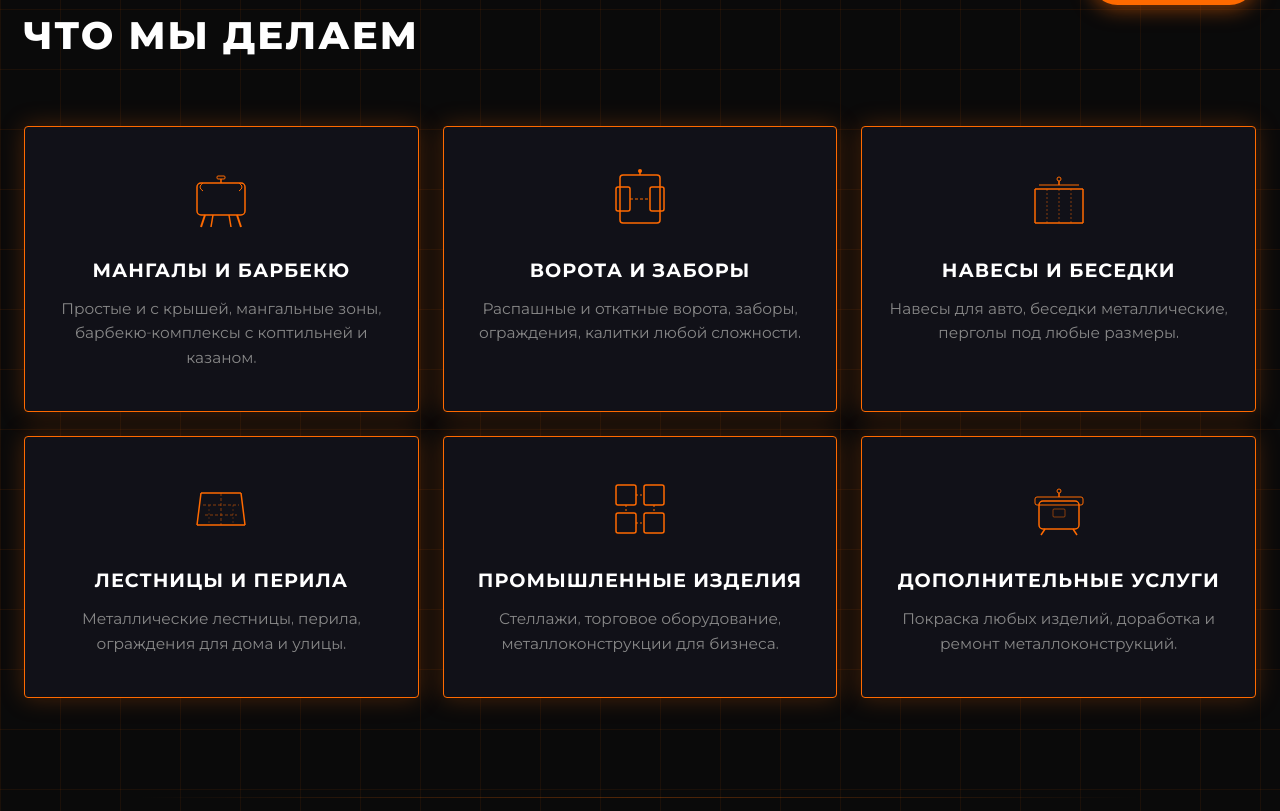
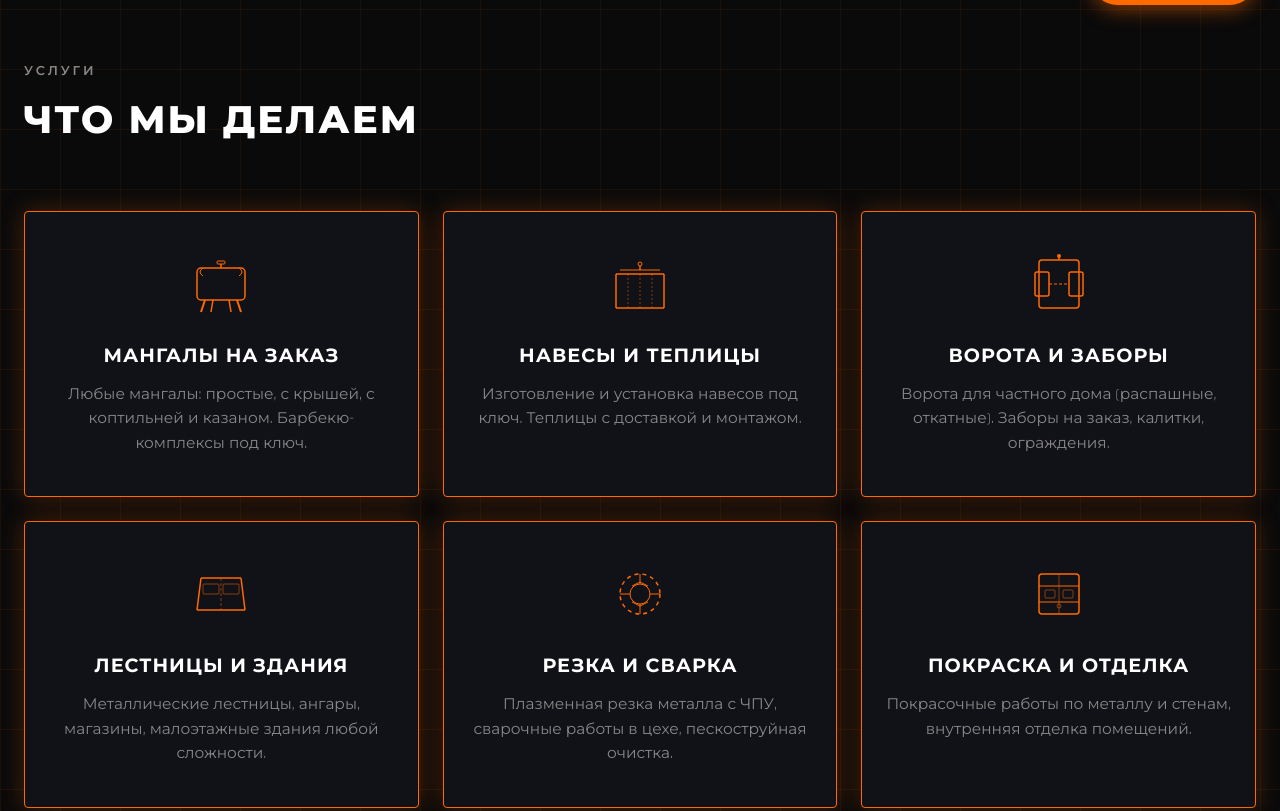
Before and after one commit to felseeker/vlmetal, a website: page index.html in a window 1280 px wide. Shown: the part 771-1582 px from the top of the page. Drawn offline with Linux system fonts and the light colour scheme.

Commit message:
feat: updated all 12 services, hero, titles, footer

```diff
--- a/index.html
+++ b/index.html
@@ -13,7 +13,7 @@
     "@context": "https://schema.org",
     "@type": "LocalBusiness",
     "name": "Концепция строительства",
-    "description": "Изготовление мангалов, металлоконструкций, ворот, заборов, навесов и беседок во Владивостоке",
+    "description": "Металлообработка, мангалы, навесы, ворота, теплицы, резка, сварка, покраска во Владивостоке",
     "url": "https://vlmetal.ru",
     "telephone": "+74231234567",
     "address": {
@@ -71,12 +71,12 @@
   <div class="container hero__grid">
     <div class="hero__content fade-in">
       <h1 class="hero__title">
-        КОНЦЕПЦИЯ СТРОИТЕЛЬСТВА: ИЗГОТОВЛЕНИЕ<br>
-        <span class="hero__title--big">МАНГАЛОВ</span><br>
-        И МЕТАЛЛОКОНСТРУКЦИЙ<br>
+        КОНЦЕПЦИЯ СТРОИТЕЛЬСТВА —<br>
+        <span class="hero__title--big">МАНГАЛЫ, ВОРОТА, НАВЕСЫ</span><br>
+        И ЛЮБАЯ МЕТАЛЛООБРАБОТКА<br>
         <span class="hero__title--big">ВО ВЛАДИВОСТОКЕ</span>
       </h1>
-      <p class="hero__subtitle">Мангалы, ворота, навесы, беседки и любые металлоконструкции под заказ.</p>
+      <p class="hero__subtitle">Мангалы, ворота, навесы, лестницы, теплицы — полный цикл металлообработки и стройки под ключ.</p>
       <a href="#contacts" class="btn btn--primary">ПОЛУЧИТЬ ПРЕДЛОЖЕНИЕ</a>
       <div class="hero__dots" id="heroDots">
         <span class="hero__dot hero__dot--active" data-slide="0"></span>
@@ -114,20 +114,8 @@
           <path d="M14 24 Q8 20 14 16" stroke="#ff6a00" stroke-width="1" fill="none"/>
           <path d="M50 24 Q56 20 50 16" stroke="#ff6a00" stroke-width="1" fill="none"/>
         </svg>
-        <h3 class="card__title">МАНГАЛЫ И БАРБЕКЮ</h3>
-        <p class="card__text">Простые и с крышей, мангальные зоны, барбекю-комплексы с коптильней и казаном.</p>
-      </div>
-      <div class="card card--service fade-in">
-        <svg class="card__icon" width="64" height="64" viewBox="0 0 64 64" fill="none">
-          <rect x="12" y="8" width="40" height="48" rx="3" stroke="#ff6a00" stroke-width="1.5" fill="none"/>
-          <rect x="8" y="20" width="14" height="24" rx="2" stroke="#ff6a00" stroke-width="1.5" fill="none"/>
-          <rect x="42" y="20" width="14" height="24" rx="2" stroke="#ff6a00" stroke-width="1.5" fill="none"/>
-          <line x1="22" y1="32" x2="42" y2="32" stroke="#ff6a00" stroke-width="1" stroke-dasharray="3 2"/>
-          <line x1="32" y1="8" x2="32" y2="4" stroke="#ff6a00" stroke-width="1.5"/>
-          <circle cx="32" cy="4" r="2" fill="#ff6a00"/>
-        </svg>
-        <h3 class="card__title">ВОРОТА И ЗАБОРЫ</h3>
-        <p class="card__text">Распашные и откатные ворота, заборы, ограждения, калитки любой сложности.</p>
+        <h3 class="card__title">МАНГАЛЫ НА ЗАКАЗ</h3>
+        <p class="card__text">Любые мангалы: простые, с крышей, с коптильней и казаном. Барбекю-комплексы под ключ.</p>
       </div>
       <div class="card card--service fade-in">
         <svg class="card__icon" width="64" height="64" viewBox="0 0 64 64" fill="none">
@@ -142,8 +130,20 @@
           <line x1="32" y1="18" x2="32" y2="14" stroke="#ff6a00" stroke-width="1.5"/>
           <circle cx="32" cy="12" r="2" stroke="#ff6a00" stroke-width="1" fill="none"/>
         </svg>
-        <h3 class="card__title">НАВЕСЫ И БЕСЕДКИ</h3>
-        <p class="card__text">Навесы для авто, беседки металлические, перголы под любые размеры.</p>
+        <h3 class="card__title">НАВЕСЫ И ТЕПЛИЦЫ</h3>
+        <p class="card__text">Изготовление и установка навесов под ключ. Теплицы с доставкой и монтажом.</p>
+      </div>
+      <div class="card card--service fade-in">
+        <svg class="card__icon" width="64" height="64" viewBox="0 0 64 64" fill="none">
+          <rect x="12" y="8" width="40" height="48" rx="3" stroke="#ff6a00" stroke-width="1.5" fill="none"/>
+          <rect x="8" y="20" width="14" height="24" rx="2" stroke="#ff6a00" stroke-width="1.5" fill="none"/>
+          <rect x="42" y="20" width="14" height="24" rx="2" stroke="#ff6a00" stroke-width="1.5" fill="none"/>
+          <line x1="22" y1="32" x2="42" y2="32" stroke="#ff6a00" stroke-width="1" stroke-dasharray="3 2"/>
+          <line x1="32" y1="8" x2="32" y2="4" stroke="#ff6a00" stroke-width="1.5"/>
+          <circle cx="32" cy="4" r="2" fill="#ff6a00"/>
+        </svg>
+        <h3 class="card__title">ВОРОТА И ЗАБОРЫ</h3>
+        <p class="card__text">Ворота для частного дома (распашные, откатные). Заборы на заказ, калитки, ограждения.</p>
       </div>
       <div class="card card--service fade-in">
         <svg class="card__icon" width="64" height="64" viewBox="0 0 64 64" fill="none">
@@ -151,41 +151,39 @@
           <line x1="8" y1="48" x2="12" y2="16" stroke="#ff6a00" stroke-width="1.5"/>
           <line x1="56" y1="48" x2="52" y2="16" stroke="#ff6a00" stroke-width="1.5"/>
           <line x1="12" y1="16" x2="52" y2="16" stroke="#ff6a00" stroke-width="1.5"/>
-          <line x1="14" y1="28" x2="50" y2="28" stroke="#ff6a00" stroke-width="0.5" stroke-dasharray="3 2"/>
-          <line x1="16" y1="38" x2="48" y2="38" stroke="#ff6a00" stroke-width="0.5" stroke-dasharray="3 2"/>
           <line x1="32" y1="16" x2="32" y2="48" stroke="#ff6a00" stroke-width="0.5" stroke-dasharray="3 2"/>
-          <line x1="20" y1="28" x2="20" y2="48" stroke="#ff6a00" stroke-width="0.3" stroke-dasharray="2 2"/>
-          <line x1="44" y1="28" x2="44" y2="48" stroke="#ff6a00" stroke-width="0.3" stroke-dasharray="2 2"/>
+          <rect x="14" y="22" width="16" height="10" rx="1" stroke="#ff6a00" stroke-width="0.5" fill="none"/>
+          <rect x="34" y="22" width="16" height="10" rx="1" stroke="#ff6a00" stroke-width="0.5" fill="none"/>
         </svg>
-        <h3 class="card__title">ЛЕСТНИЦЫ И ПЕРИЛА</h3>
-        <p class="card__text">Металлические лестницы, перила, ограждения для дома и улицы.</p>
+        <h3 class="card__title">ЛЕСТНИЦЫ И ЗДАНИЯ</h3>
+        <p class="card__text">Металлические лестницы, ангары, магазины, малоэтажные здания любой сложности.</p>
       </div>
       <div class="card card--service fade-in">
         <svg class="card__icon" width="64" height="64" viewBox="0 0 64 64" fill="none">
-          <rect x="8" y="8" width="20" height="20" rx="2" stroke="#ff6a00" stroke-width="1.5" fill="none"/>
-          <rect x="36" y="8" width="20" height="20" rx="2" stroke="#ff6a00" stroke-width="1.5" fill="none"/>
-          <rect x="8" y="36" width="20" height="20" rx="2" stroke="#ff6a00" stroke-width="1.5" fill="none"/>
-          <rect x="36" y="36" width="20" height="20" rx="2" stroke="#ff6a00" stroke-width="1.5" fill="none"/>
-          <line x1="28" y1="18" x2="36" y2="18" stroke="#ff6a00" stroke-width="1" stroke-dasharray="2 2"/>
-          <line x1="28" y1="46" x2="36" y2="46" stroke="#ff6a00" stroke-width="1" stroke-dasharray="2 2"/>
-          <line x1="18" y1="28" x2="18" y2="36" stroke="#ff6a00" stroke-width="1" stroke-dasharray="2 2"/>
-          <line x1="46" y1="28" x2="46" y2="36" stroke="#ff6a00" stroke-width="1" stroke-dasharray="2 2"/>
+          <circle cx="32" cy="32" r="20" stroke="#ff6a00" stroke-width="1.5" fill="none" stroke-dasharray="4 4"/>
+          <circle cx="32" cy="32" r="10" stroke="#ff6a00" stroke-width="1" fill="none"/>
+          <line x1="32" y1="12" x2="32" y2="22" stroke="#ff6a00" stroke-width="1"/>
+          <line x1="32" y1="42" x2="32" y2="52" stroke="#ff6a00" stroke-width="1"/>
+          <line x1="12" y1="32" x2="22" y2="32" stroke="#ff6a00" stroke-width="1"/>
+          <line x1="42" y1="32" x2="52" y2="32" stroke="#ff6a00" stroke-width="1"/>
+          <path d="M24 24 L32 20 L40 24" stroke="#ff6a00" stroke-width="1" fill="none"/>
+          <path d="M24 40 L32 44 L40 40" stroke="#ff6a00" stroke-width="1" fill="none"/>
         </svg>
-        <h3 class="card__title">ПРОМЫШЛЕННЫЕ ИЗДЕЛИЯ</h3>
-        <p class="card__text">Стеллажи, торговое оборудование, металлоконструкции для бизнеса.</p>
+        <h3 class="card__title">РЕЗКА И СВАРКА</h3>
+        <p class="card__text">Плазменная резка металла с ЧПУ, сварочные работы в цехе, пескоструйная очистка.</p>
       </div>
       <div class="card card--service fade-in">
         <svg class="card__icon" width="64" height="64" viewBox="0 0 64 64" fill="none">
-          <rect x="12" y="24" width="40" height="28" rx="4" stroke="#ff6a00" stroke-width="1.5" fill="none"/>
-          <rect x="8" y="20" width="48" height="8" rx="2" stroke="#ff6a00" stroke-width="1" fill="none"/>
-          <line x1="32" y1="20" x2="32" y2="16" stroke="#ff6a00" stroke-width="1.5"/>
-          <circle cx="32" cy="14" r="2" stroke="#ff6a00" stroke-width="1" fill="none"/>
-          <line x1="18" y1="52" x2="14" y2="58" stroke="#ff6a00" stroke-width="1.5"/>
-          <line x1="46" y1="52" x2="50" y2="58" stroke="#ff6a00" stroke-width="1.5"/>
-          <rect x="26" y="32" width="12" height="8" rx="1" stroke="#ff6a00" stroke-width="0.5" fill="none"/>
+          <rect x="12" y="12" width="40" height="40" rx="3" stroke="#ff6a00" stroke-width="1.5" fill="none"/>
+          <line x1="12" y1="24" x2="52" y2="24" stroke="#ff6a00" stroke-width="1"/>
+          <line x1="12" y1="40" x2="52" y2="40" stroke="#ff6a00" stroke-width="1"/>
+          <line x1="32" y1="12" x2="32" y2="52" stroke="#ff6a00" stroke-width="0.5"/>
+          <rect x="18" y="28" width="10" height="8" rx="1" stroke="#ff6a00" stroke-width="0.5" fill="none"/>
+          <rect x="36" y="28" width="10" height="8" rx="1" stroke="#ff6a00" stroke-width="0.5" fill="none"/>
+          <circle cx="32" cy="44" r="2" stroke="#ff6a00" stroke-width="0.5" fill="none"/>
         </svg>
-        <h3 class="card__title">ДОПОЛНИТЕЛЬНЫЕ УСЛУГИ</h3>
-        <p class="card__text">Покраска любых изделий, доработка и ремонт металлоконструкций.</p>
+        <h3 class="card__title">ПОКРАСКА И ОТДЕЛКА</h3>
+        <p class="card__text">Покрасочные работы по металлу и стенам, внутренняя отделка помещений.</p>
       </div>
     </div>
   </div>
@@ -387,10 +385,10 @@
           <span class="logo__text">КОНЦЕПЦИЯ СТРОИТЕЛЬСТВА</span>
         </div>
         <p class="footer__text">
-          Производство мангалов и металлоконструкций во Владивостоке.<br>
-          Индивидуальный подход к каждому заказу.<br>
-          Гарантия на все виды работ.<br>
-          Соблюдение сроков, качество материалов.
+          Металлообработка под ключ: мангалы, навесы, ворота, теплицы, лестницы, резка и сварка.<br>
+           Индивидуальный подход к каждому заказу.<br>
+           Гарантия на все виды работ.<br>
+           Соблюдение сроков, качество материалов.
         </p>
       </div>
       <div class="footer__center">
```
